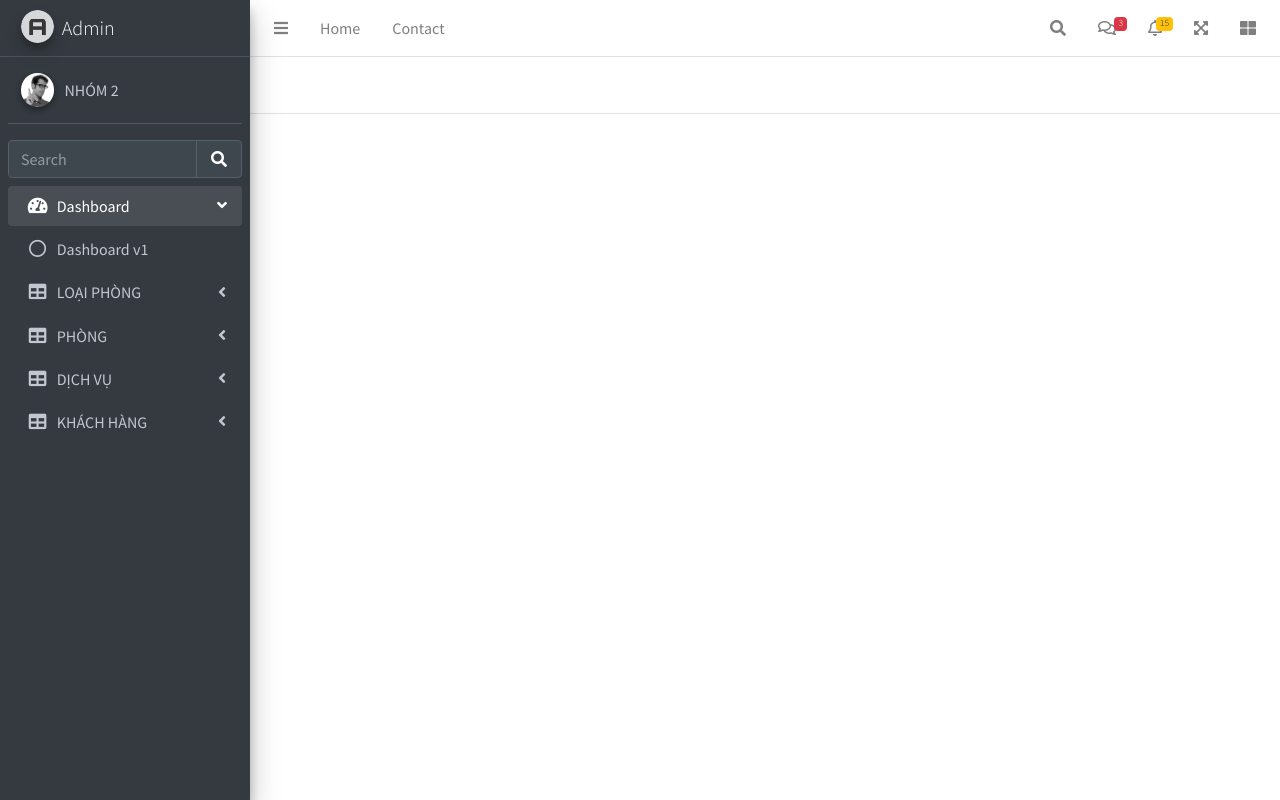
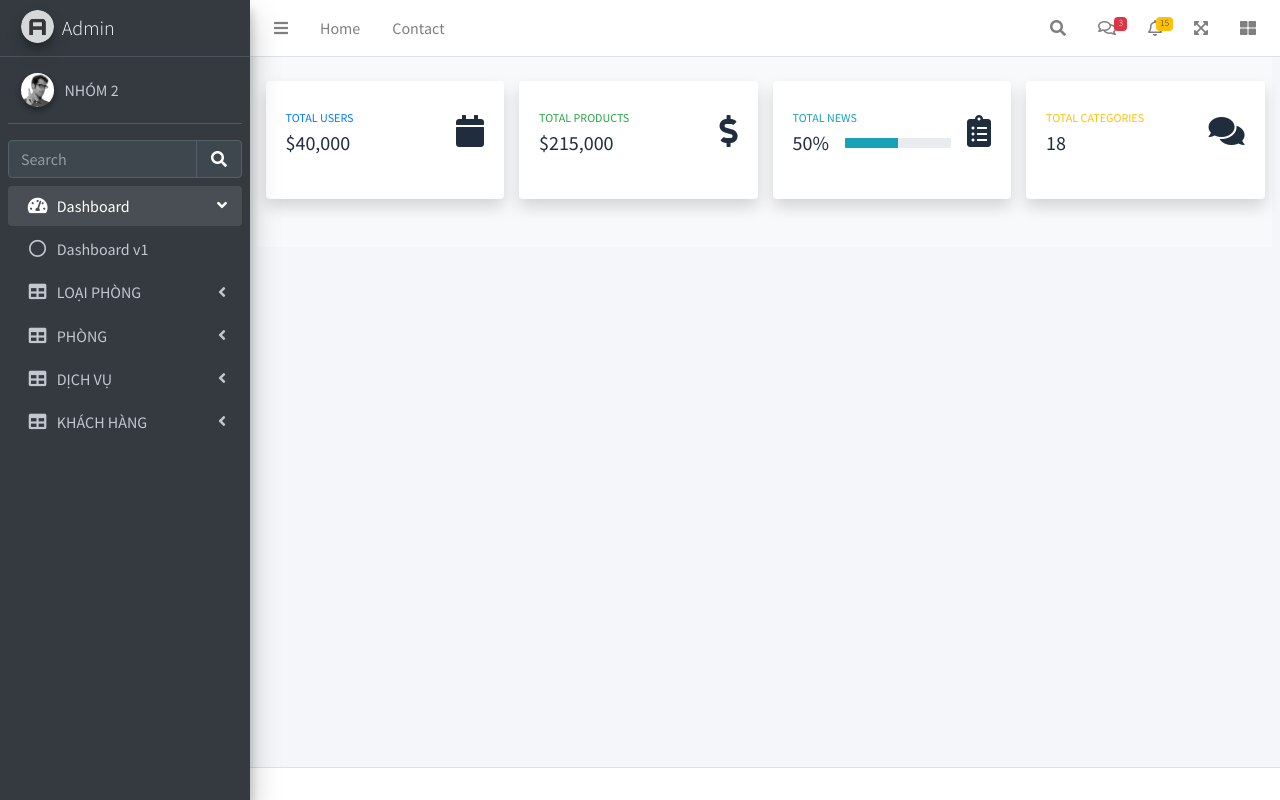
Before and after one commit to thuong2106/DUAN1_23, a PHP site: page /DUAN1_23/admin/index.php in a window 1280 px wide. Run offline with PHP 8.4, Linux system fonts and the light colour scheme; some libraries are stand-ins or nearby versions.

Commit message:
update code phan loai hang

```diff
--- a/admin/home.php
+++ b/admin/home.php
@@ -1 +1,88 @@
-<h1>Control page</h1>
+<div class="content-wrapper">
+    <section class="content">
+        <div class="content bg-light py-4">
+            <div class="container">
+                <div class="row">
+                    <div class="col-xl-3 col-md-6 mb-4">
+                        <div class="card border-left-primary shadow h-100 py-2">
+                            <div class="card-body">
+                                <div class="row no-gutters align-items-center">
+                                    <div class="col mr-2">
+                                        <div class="text-xs fw-bold text-primary text-uppercase mb-1">
+                                            Total Users</div>
+                                        <div class="h5 mb-0 fw-bold text-gray-800">$40,000</div>
+                                    </div>
+                                    <div class="col-auto">
+                                        <i class="fas fa-calendar fa-2x text-gray-300"></i>
+                                    </div>
+                                </div>
+                            </div>
+                        </div>
+                    </div>
+
+                    <!-- Earnings (Monthly) Card Example -->
+                    <div class="col-xl-3 col-md-6 mb-4">
+                        <div class="card border-left-success shadow h-100 py-2">
+                            <div class="card-body">
+                                <div class="row no-gutters align-items-center">
+                                    <div class="col mr-2">
+                                        <div class="text-xs fw-bold text-success text-uppercase mb-1">
+                                            Total Products</div>
+                                        <div class="h5 mb-0 fw-bold text-gray-800">$215,000</div>
+                                    </div>
+                                    <div class="col-auto">
+                                        <i class="fas fa-dollar-sign fa-2x text-gray-300"></i>
+                                    </div>
+                                </div>
+                            </div>
+                        </div>
+                    </div>
+
+                    <div class="col-xl-3 col-md-6 mb-4">
+                        <div class="card border-left-info shadow h-100 py-2">
+                            <div class="card-body">
+                                <div class="row no-gutters align-items-center">
+                                    <div class="col mr-2">
+                                        <div class="text-xs fw-bold text-info text-uppercase mb-1">
+                                            Total news
+                                        </div>
+                                        <div class="row no-gutters align-items-center">
+                                            <div class="col-auto">
+                                                <div class="h5 mb-0 mr-3 fw-bold text-gray-800">50%</div>
+                                            </div>
+                                            <div class="col">
+                                                <div class="progress progress-sm mr-2">
+                                                    <div class="progress-bar bg-info" role="progressbar" style="width: 50%" aria-valuenow="50" aria-valuemin="0" aria-valuemax="100"></div>
+                                                </div>
+                                            </div>
+                                        </div>
+                                    </div>
+                                    <div class="col-auto">
+                                        <i class="fas fa-clipboard-list fa-2x text-gray-300"></i>
+                                    </div>
+                                </div>
+                            </div>
+                        </div>
+                    </div>
+
+                    <div class="col-xl-3 col-md-6 mb-4">
+                        <div class="card border-left-warning shadow h-100 py-2">
+                            <div class="card-body">
+                                <div class="row no-gutters align-items-center">
+                                    <div class="col mr-2">
+                                        <div class="text-xs fw-bold text-warning text-uppercase mb-1">
+                                            Total categories</div>
+                                        <div class="h5 mb-0 fw-bold text-gray-800">18</div>
+                                    </div>
+                                    <div class="col-auto">
+                                        <i class="fas fa-comments fa-2x text-gray-300"></i>
+                                    </div>
+                                </div>
+                            </div>
+                        </div>
+                    </div>
+                </div>
+            </div>
+        </div>
+    </section>
+</div>
--- a/admin/index.php
+++ b/admin/index.php
@@ -6,10 +6,14 @@
 if ((isset($_GET['act'])) && ($_GET['act'] != "")) {
     $act = $_GET['act'];
     switch ($act) {
+
+            // LIST LOẠI PHÒNG
         case 'loaiphong':
             $room_type = get_room_types();
             include './room_types/list.php';
             break;
+
+            // ADD LOẠI PHÒNG
         case 'addloaiphong':
             if (isset($_POST['themloai']) && ($_POST['themloai'])) {
                 $tenloaiphong = $_POST['tenloai'];
@@ -18,22 +22,34 @@
             }
             include './room_types/add.php';
             break;
-        case "suatype":
+
+            // UPDATE LOẠI PHÒNG
+        case 'suatype':
             if (isset($_GET['id']) && ($_GET['id'] > 0)) {
                 if (isset($_POST['testcapnhap'])) {
                     $tenloai = $_POST['tenloai'];
                     $id = $_GET['id'];
-                    update_room($id, $tenloai);
-                    $thongbao = "Cập nhật thành công";
-                    header("Location: index.php?act=listlp");
+                    update_room_types($id, $tenloai);
+                    $thongbao = "Cập nhật thành công!";
+                    // header("Location: http://localhost/DUAN1_23/admin/index.php?act=loaiphong");
+                    // exit;
                 }
             }
             include "./room_types/update.php";
             break;
-        case 'listlp':
-            $room_type = loadall_room_type();
+            // DELETE LOẠI PHÒNG
+        case 'xoatype':
+            // LẤY ID VỀ
+            if (isset($_GET['id']) && ($_GET['id'] > 0)) {
+                $id = $_GET['id'];
+                delete_room_type($id);
+                $tb = "Xóa thành công!";
+            }
+            // LOAD LẠI DANH MỤC
+            $room_type = get_room_types();
             include "./room_types/list.php";
             break;
+
         case 'phong':
             echo "<h1>hi</h1>";
             break;
--- a/admin/room_types/list.php
+++ b/admin/room_types/list.php
@@ -8,6 +8,12 @@
                             <h3 class="card-title">QUẢN LÝ LOẠI PHÒNG</h3>
                         </div>
                         <div class="card-body">
+                            <?php
+                            // HIỂN THỊ THÔNG BÁO XÓA THÀNH CÔNG
+                            if (isset($tb) && ($tb != ""))
+                            echo '<div class="alert alert-success"> ' . $tb . '</div>';
+                            echo '<script> setTimeout(function() { document.querySelector(".alert").style.display = "none"; }, 2000); // 2000ms = 2 giây </script>';
+                            ?>
                             <table id="example2" class="table table-bordered table-hover">
                                 <thead>
                                     <tr>
```
Also changed, not shown: admin/room_types/add.php (+10 -7 lines), admin/room_types/update.php (+15 -14 lines), model/room_types.php (+17 -31 lines), admin/room_types/delete.php (deleted).
